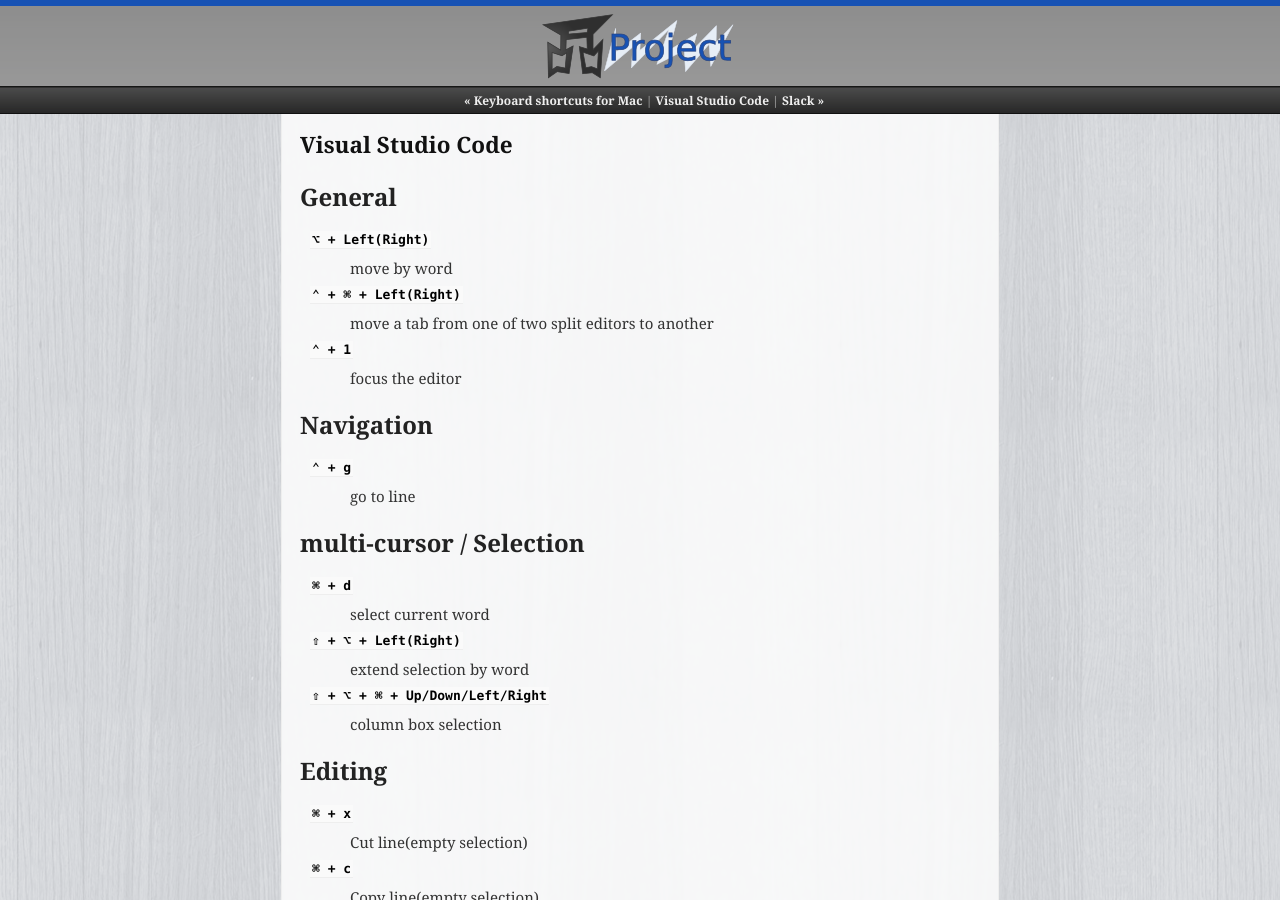
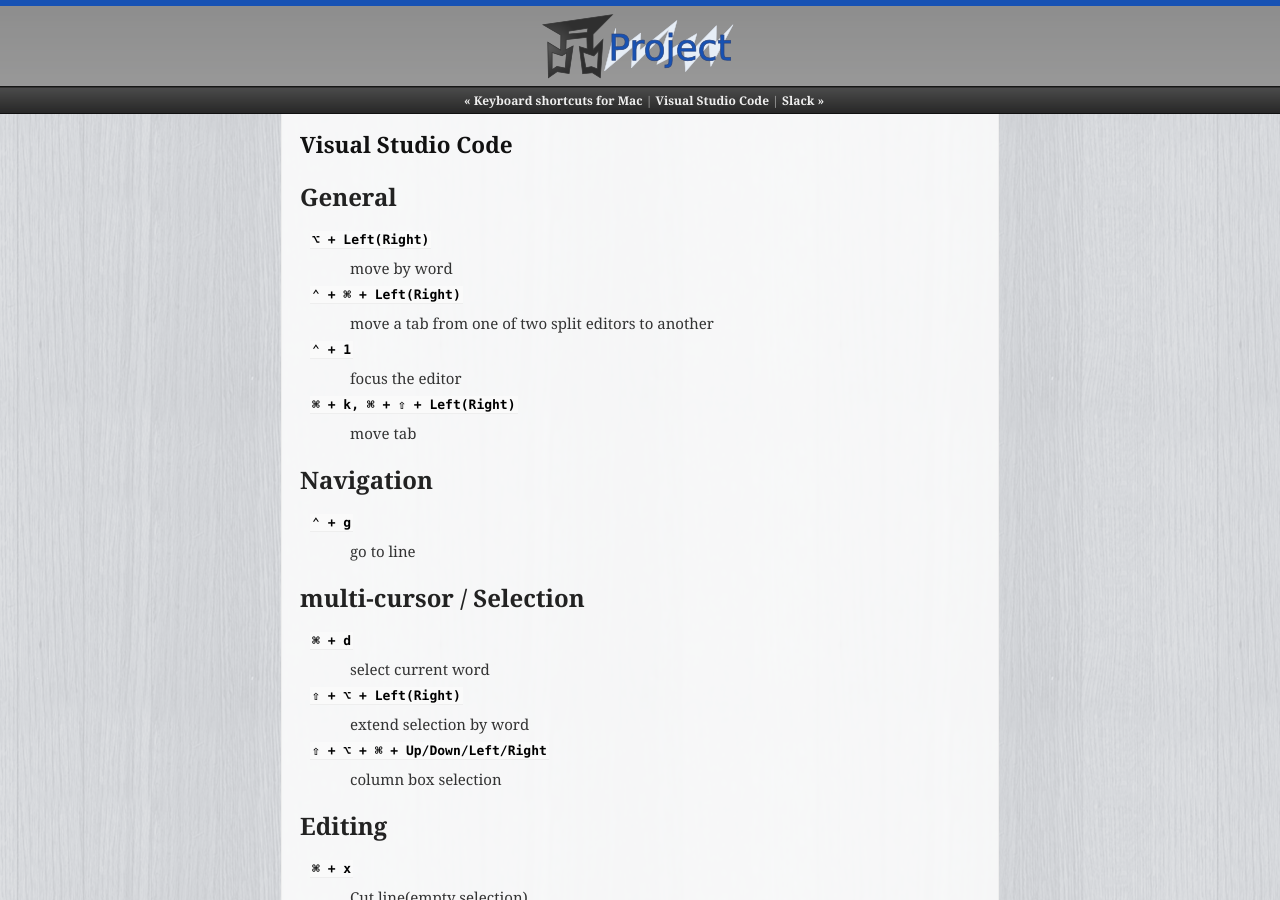
Before and after one commit to uraitakahito/shortcuts, a Sphinx documentation site: the page built from source/vscode.rst, in a window 1280 px wide and 900 px high. Built offline with Sphinx 7.4.7, drawn with Linux system fonts in a browser that asks for light colours.

Commit message:
Add a shortcut to move tabs

```diff
--- a/source/vscode.rst
+++ b/source/vscode.rst
@@ -13,6 +13,9 @@
 
 ``⌃ + 1``
    focus the editor
+
+``⌘ + k, ⌘ + ⇧ + Left(Right)``
+   move tab
 
 Navigation
 =========================
```
